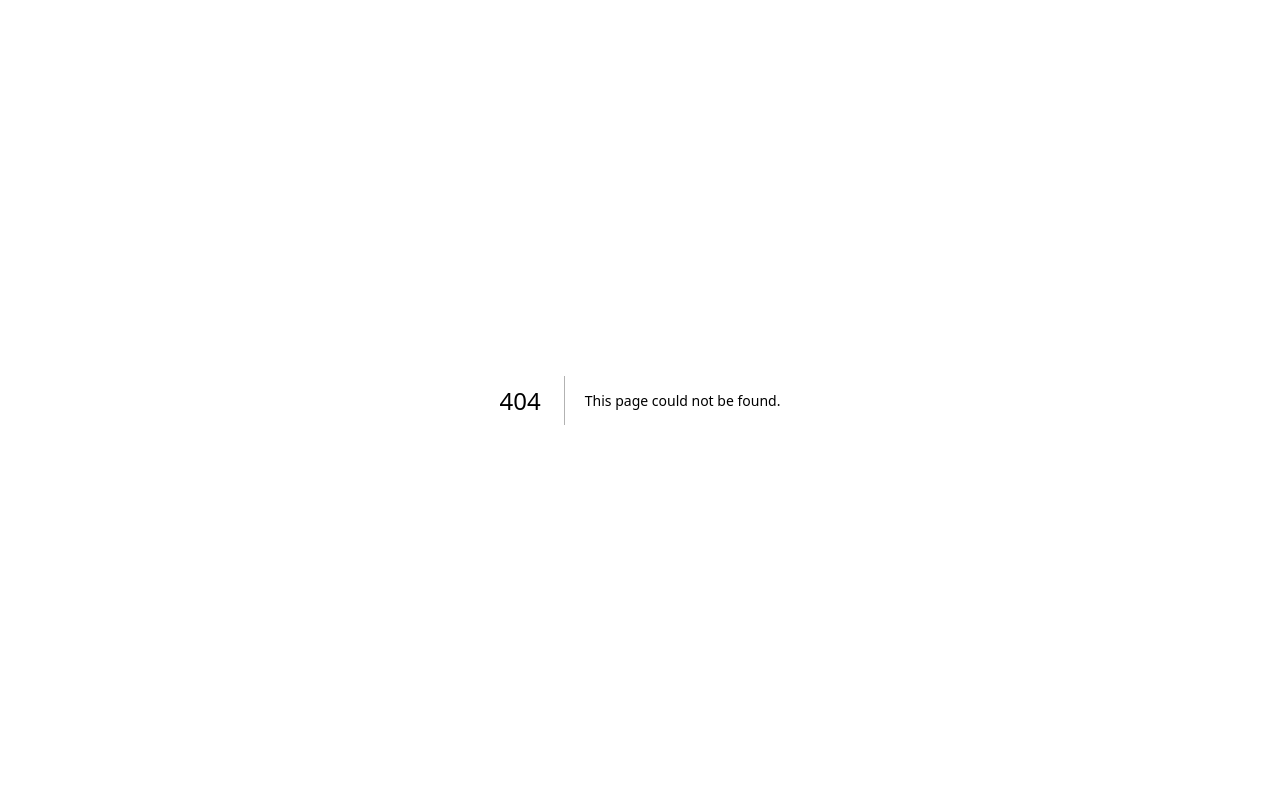
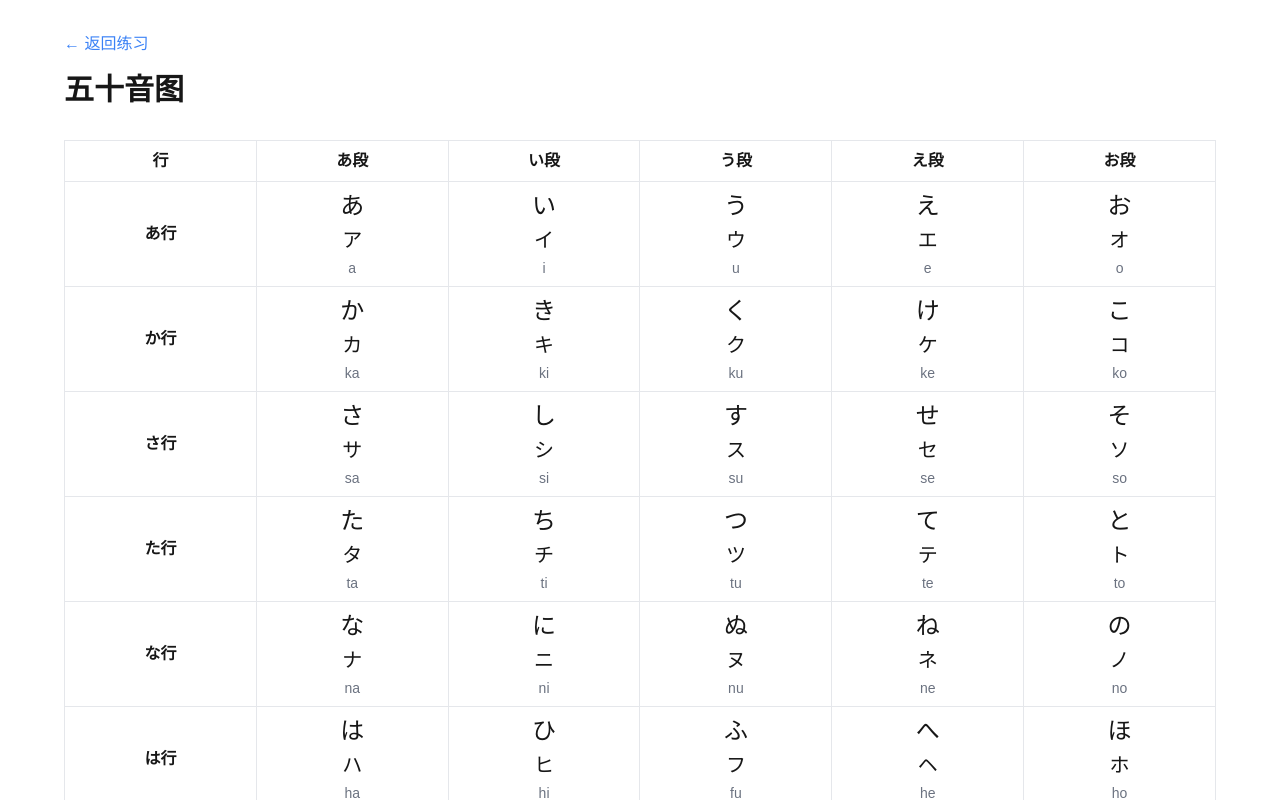
Before and after one commit to duanyongcheng/jepanese, a Next.js app: page /gojuon in a window 1280 px wide. Before the commit this address had no page. Shown: the top 800 px of the page. Built offline with nearby package versions, Linux system fonts and the light colour scheme.

Commit message:
feat: 🎸 add learn page

```diff
--- /dev/null
+++ b/src/app/gojuon/page.tsx
@@ -0,0 +1,78 @@
+"use client";
+
+import { GOJUON_DATA, GOJUON_ROWS, GojuonData } from "@/data/gojuon";
+import Link from "next/link";
+
+// 添加类型
+type GojuonSound = keyof typeof GOJUON_DATA;
+
+export default function GojuonChart() {
+  // 获取所有行
+  const rows = Object.entries(GOJUON_ROWS);
+
+  const speak = (hiragana: string) => {
+    const audio = new Audio(`/audio/${hiragana}.mp3`);
+    audio.play().catch((err) => console.error("Error playing audio:", err));
+  };
+
+  return (
+    <div className="min-h-screen p-8 dark:bg-gray-900 dark:text-white">
+      <main className="max-w-6xl mx-auto">
+        <div className="mb-8">
+          <Link
+            href="/"
+            className="text-blue-500 hover:text-blue-600 mb-4 inline-block"
+          >
+            ← 返回练习
+          </Link>
+          <h1 className="text-3xl font-bold mb-6">五十音图</h1>
+        </div>
+
+        <div className="overflow-x-auto">
+          <table className="w-full border-collapse">
+            <thead>
+              <tr>
+                <th className="border p-2 dark:border-gray-600">行</th>
+                <th className="border p-2 dark:border-gray-600">あ段</th>
+                <th className="border p-2 dark:border-gray-600">い段</th>
+                <th className="border p-2 dark:border-gray-600">う段</th>
+                <th className="border p-2 dark:border-gray-600">え段</th>
+                <th className="border p-2 dark:border-gray-600">お段</th>
+              </tr>
+            </thead>
+            <tbody>
+              {rows.map(([rowName, sounds]) => (
+                <tr key={rowName}>
+                  <td className="border p-2 font-bold dark:border-gray-600 text-center">
+                    {rowName}
+                  </td>
+                  {sounds.map((sound) => (
+                    <td
+                      key={sound}
+                      className="border p-2 dark:border-gray-600 cursor-pointer hover:bg-gray-100 dark:hover:bg-gray-800"
+                      onClick={() =>
+                        speak(GOJUON_DATA[sound as GojuonSound].hiragana)
+                      }
+                    >
+                      <div className="text-center">
+                        <div className="text-2xl mb-1">
+                          {GOJUON_DATA[sound as GojuonSound].hiragana}
+                        </div>
+                        <div className="text-xl mb-1">
+                          {GOJUON_DATA[sound as GojuonSound].katakana}
+                        </div>
+                        <div className="text-sm text-gray-500 dark:text-gray-400">
+                          {GOJUON_DATA[sound as GojuonSound].romaji}
+                        </div>
+                      </div>
+                    </td>
+                  ))}
+                </tr>
+              ))}
+            </tbody>
+          </table>
+        </div>
+      </main>
+    </div>
+  );
+}
--- a/src/app/page.tsx
+++ b/src/app/page.tsx
@@ -2,6 +2,7 @@
 
 import { useState } from "react";
 import { GOJUON_DATA, GOJUON_ROWS } from "@/data/gojuon";
+import Link from "next/link";
 
 // Add this type near the top of the file
 type GojuonRow = keyof typeof GOJUON_ROWS;
@@ -49,6 +50,12 @@ export default function Home() {
   return (
     <div className="min-h-screen p-8 dark:bg-gray-900 dark:text-white">
       <main className="max-w-4xl mx-auto">
+        <div className="flex justify-between items-center mb-8">
+          <h1 className="text-2xl font-bold">假名练习</h1>
+          <Link href="/gojuon" className="text-blue-500 hover:text-blue-600">
+            查看五十音图
+          </Link>
+        </div>
         {/* 行选择 */}
         <div className="mb-8">
           <h2 className="text-xl mb-4">选择要练习的行：</h2>
```
